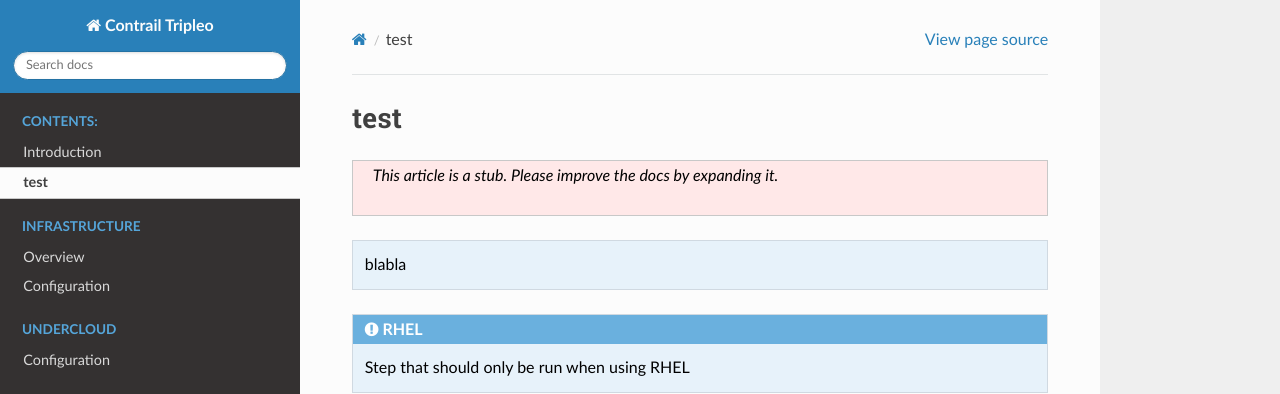
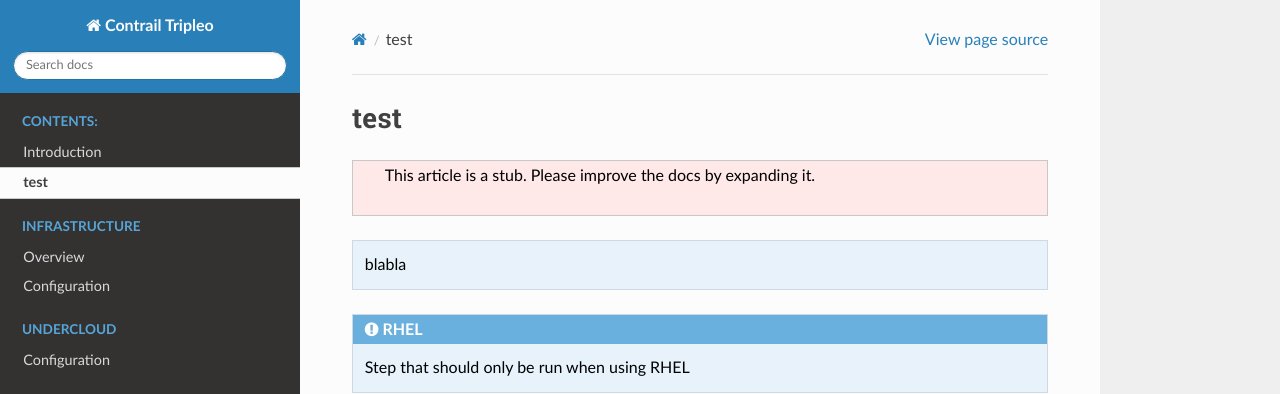
Before and after one commit to michaelhenkel/contrail-tripleo-docu, a Sphinx documentation site: the page built from docs/test.rst, in a window 1280 px wide. Shown: the top 394 px of the page. Built offline with Sphinx 7.4.7 and the Read the Docs theme 2.0.0, drawn with Linux system fonts in a browser that asks for light colours.

```diff
--- a/docs/_static/css/hatnotes.css
+++ b/docs/_static/css/hatnotes.css
@@ -9,8 +9,6 @@
     border-color: #c8c8c8 ;
     border-style: solid ;
     border-width: 1px ;
-    font-size: x-small ;
-    font-style: italic ;
     margin-left: auto ;
     margin-right: auto ;
     padding: 3px 2em ;
```
